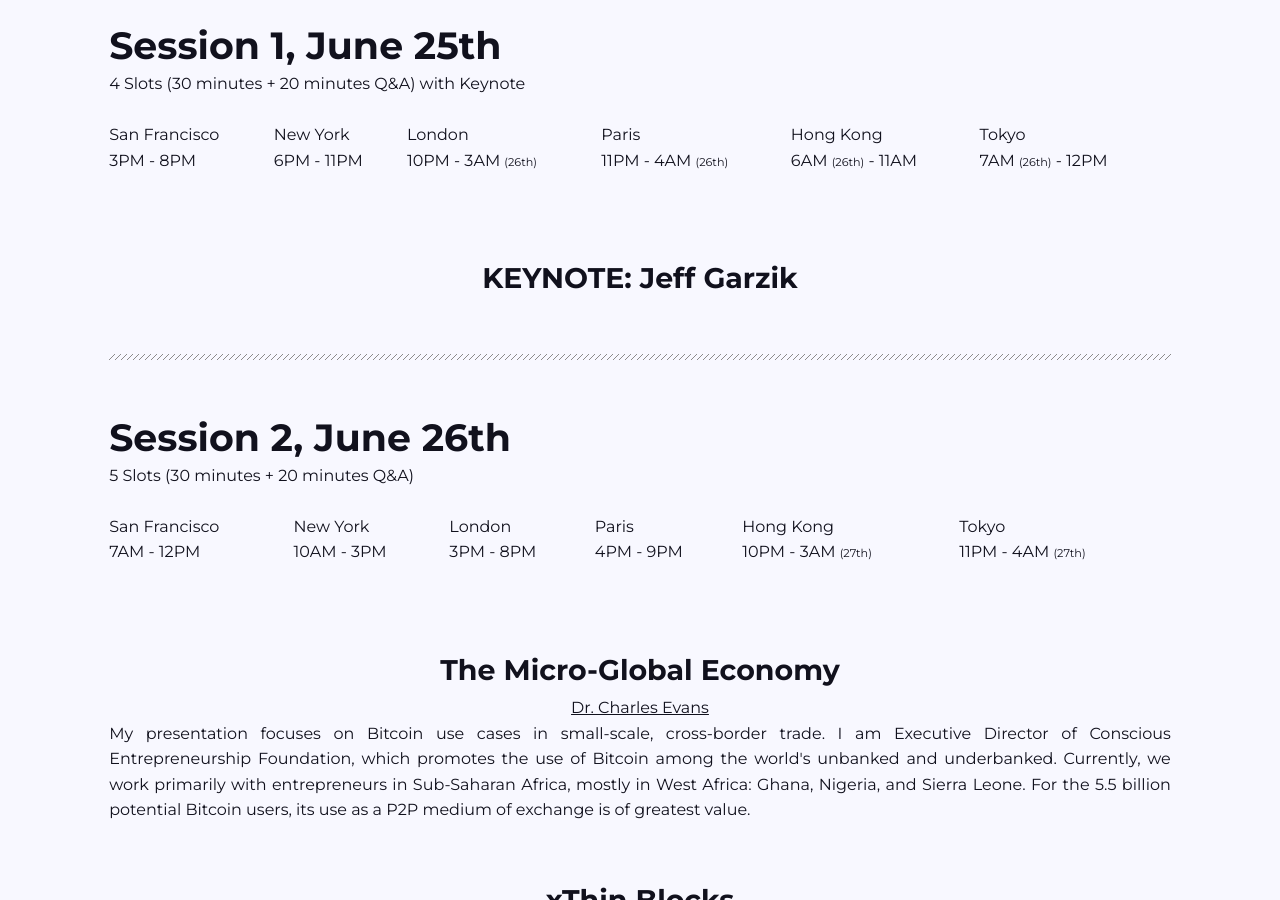
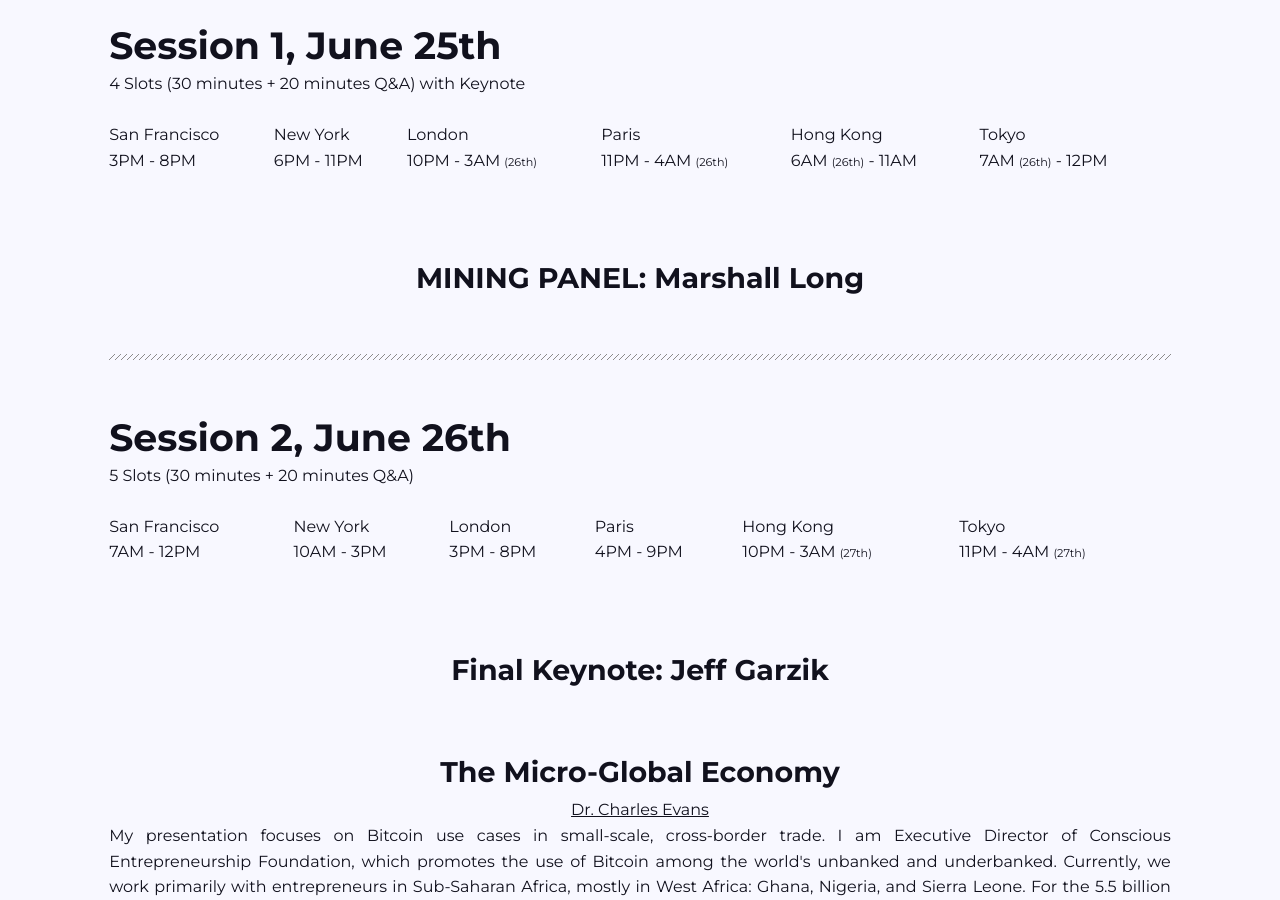
Before and after one commit to bitcoinclassic/onChain, a Jekyll site: the page built from presentations.html, in a window 1280 px wide and 900 px high, scrolled down 268 px. Built offline with Jekyll 4.4.1, drawn with Linux system fonts in a browser that asks for light colours; nearby versions of some CDN libraries; comment, search, counter and statistics services are not loaded.

Commit message:
changed presentations.html to reflect Jeff at the end

```diff
--- a/presentations.html
+++ b/presentations.html
@@ -34,7 +34,7 @@
 
     <br>
     <article class="paper">
-        <h2>KEYNOTE: Jeff Garzik</h2>
+        <h2>MINING PANEL: Marshall Long</h2>
         <!-- <span class="author"><a href="/speakers.html#">Keynote Speaker Name</a></span>
         <p class="more">
         </p> -->
@@ -67,7 +67,12 @@
         </tbody>
     </table>
     <br>
-
+    <article class="paper">
+        <h2>Final Keynote: Jeff Garzik</h2>
+        <!-- <span class="author"><a href="/speakers.html#">Keynote Speaker Name</a></span>
+        <p class="more">
+        </p> -->
+    </article>
     <article class="paper">
         <h2>The Micro-Global Economy</h2>
         <span class="author"><a href="/speakers.html#evans">Dr. Charles Evans</a></span>
```
